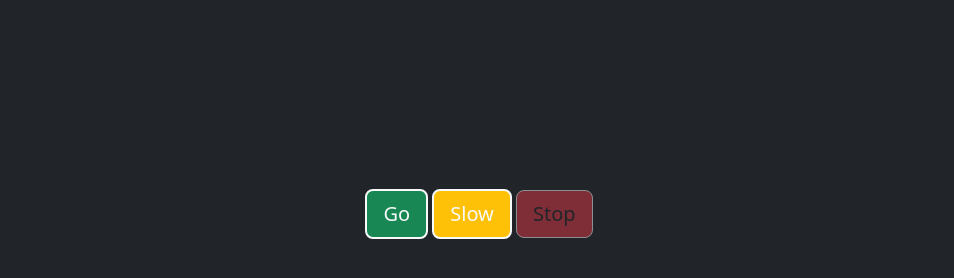
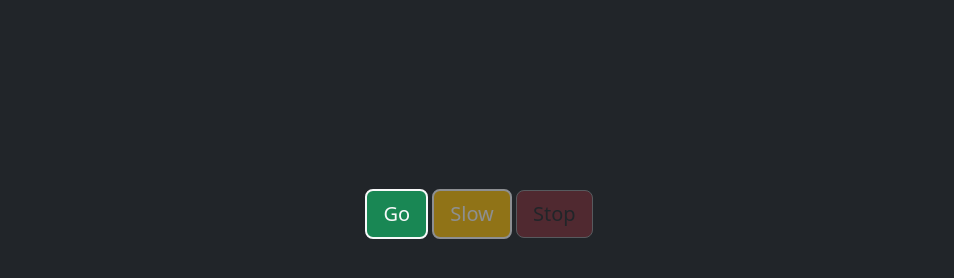
Before and after one commit to anyoneout/bootstrap-practice, a plain HTML site: page index.html in a window 1280 px wide. Shown: the part 278-556 px from the top of the page, without its empty margins (161-1115 px from the left). Drawn offline with nearby package versions, Linux system fonts and the light colour scheme.

Commit message:
added opacity to popover

```diff
--- a/index.html
+++ b/index.html
@@ -37,9 +37,9 @@
         <div class="container pt-5">
             <p>
                 <div class="container text-center mt-5 pt-5">
-                    <button type="button" class="btn btn-success text-light btn-lg border-light border-2 opacity-100" data-bs-toggle="popover" data-bs-title="Popover example" data-bs-content="These buttons..">Go</button>
-                    <button type="button" class="btn btn-warning text-light btn-lg border-light border-2 opacity-100" data-bs-toggle="popover" data-bs-title="Popover example" data-bs-content="don't do...">Slow</button>
-                    <button type="button" class="btn btn-danger text-dark btn-lg border-light border-1 opacity-50" data-bs-toggle="popover" data-bs-title="Popover example" data-bs-content="anything.">Stop</button>
+                    <button type="button" class="btn btn-success text-light btn-lg border-light border-2 opacity-100" data-bs-toggle="popover" data-bs-title="Opacity 100" data-bs-content="These buttons..">Go</button>
+                    <button type="button" class="btn btn-warning text-light btn-lg border-light border-2 opacity-50" data-bs-toggle="popover" data-bs-title="Opacity 50" data-bs-content="don't do...">Slow</button>
+                    <button type="button" class="btn btn-danger text-dark btn-lg border-light border-1 opacity-25" data-bs-toggle="popover" data-bs-title="Opacity 25" data-bs-content="anything.">Stop</button>
                 </div>
             </p>
         </div>
```
